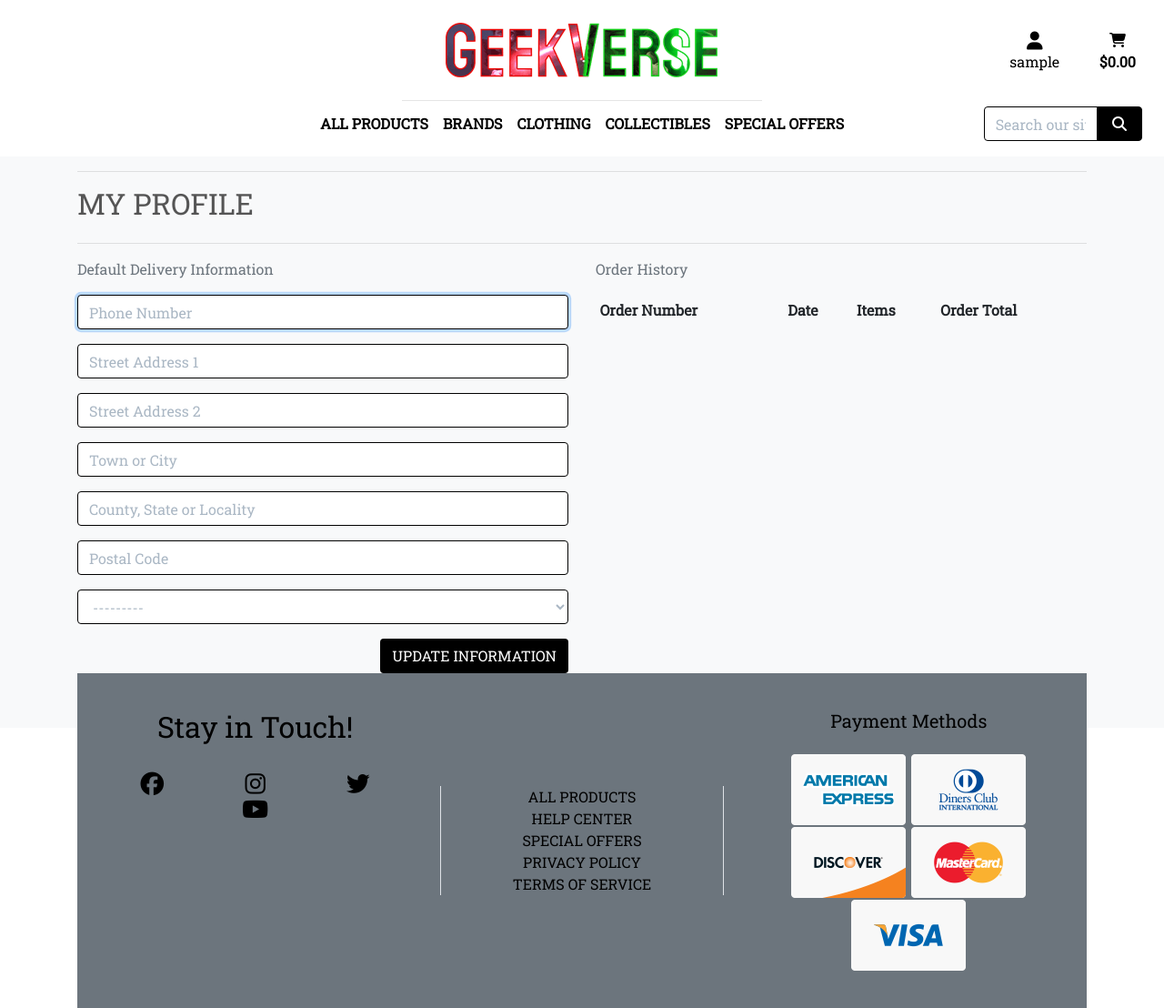
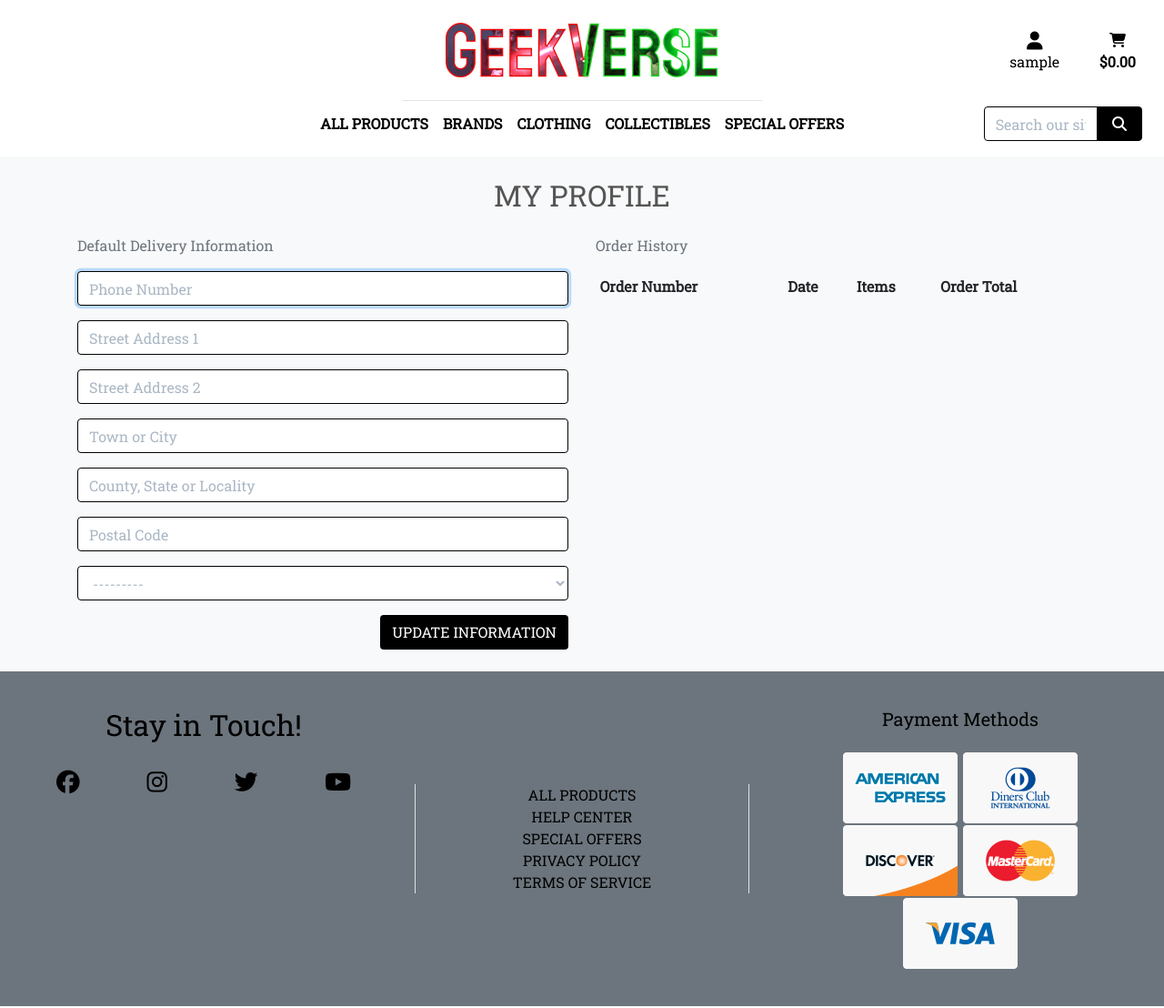
Before and after one commit to KaiLangen96/geek-verse, a Django app: page /profile/ in a window 1280 px wide. Shown: the whole page at 91% size. Run offline with Django 3.2, Linux system fonts and the light colour scheme; the visitor is signed in with stand-in values (Sample User, id 1); data comes from the database, SQL or seed files in the repository; data that the repository does not hold is empty; some libraries are stand-ins or nearby versions.

Commit message:
Adjust profile template

```diff
--- a/profiles/templates/profiles/profile.html
+++ b/profiles/templates/profiles/profile.html
@@ -18,9 +18,7 @@
 <div class="container">
     <div class="row">
         <div class="col">
-            <hr>
-            <h2 class="logo-font mb-4">My Profile</h2>
-            <hr>
+            <h2 class="logo-font my-4 text-center">My Profile</h2>
         </div>
     </div>
     <div class="row">
@@ -29,7 +27,7 @@
             <form class="mt-3" action="{% url 'profile' %}" method="POST" id="profile-update-form">
                 {% csrf_token %}
                 {{ form|crispy }}
-                <button class="btn btn-black text-uppercase float-right">Update Information</button>
+                <button class="btn btn-black text-uppercase float-right mb-4">Update Information</button>
             </form>
         </div>
         <div class="col-12 col-lg-6">
@@ -72,9 +70,10 @@
             </div>
         </div>
     </div>
-    {% endblock %}
+</div>
+{% endblock %}
 
-    {% block postloadjs %}
-    {{ block.super }}
-    <script type="text/javascript" src="{% static 'profiles/js/countryfield.js' %}"></script>
-    {% endblock %}
+{% block postloadjs %}
+{{ block.super }}
+<script type="text/javascript" src="{% static 'profiles/js/countryfield.js' %}"></script>
+{% endblock %}
```
